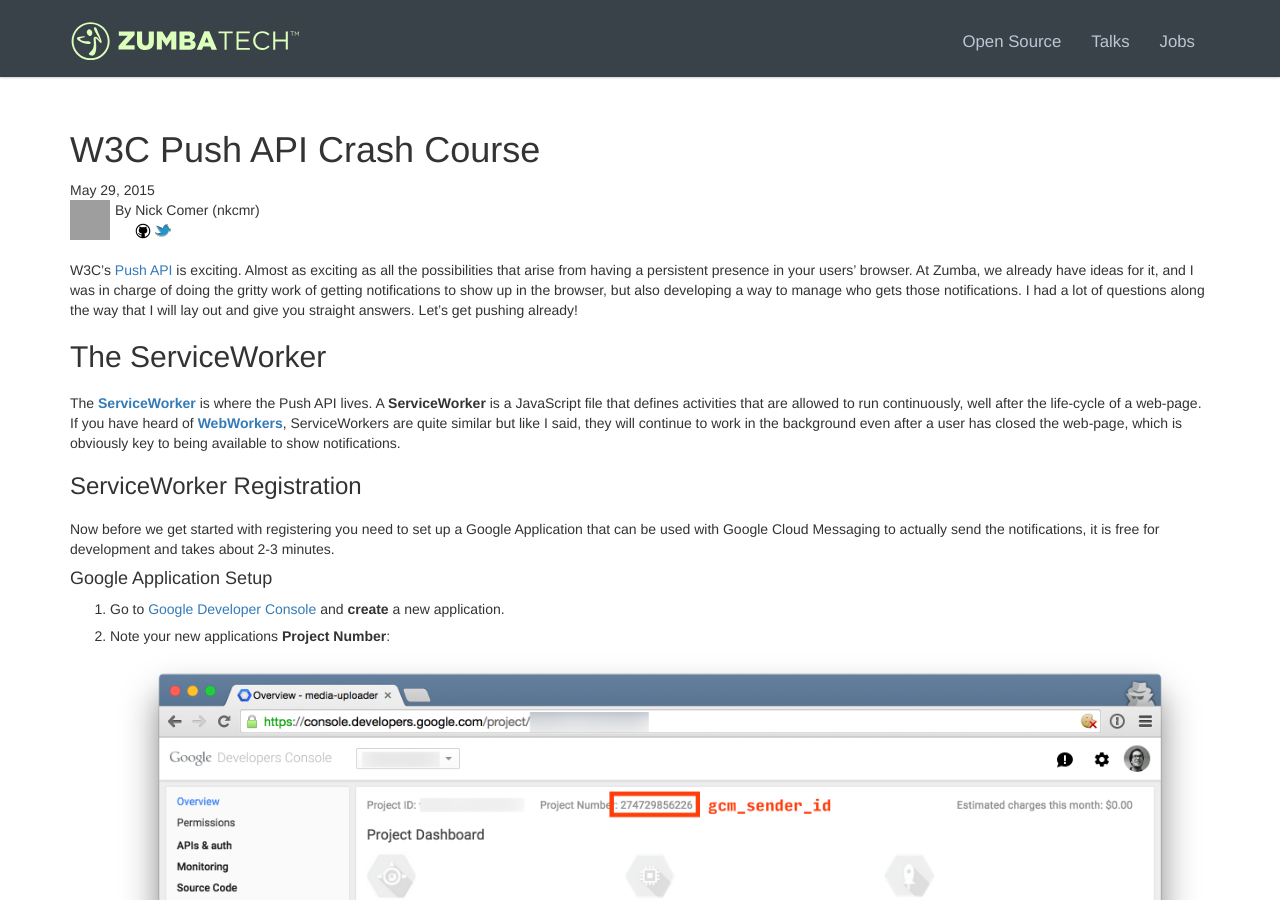
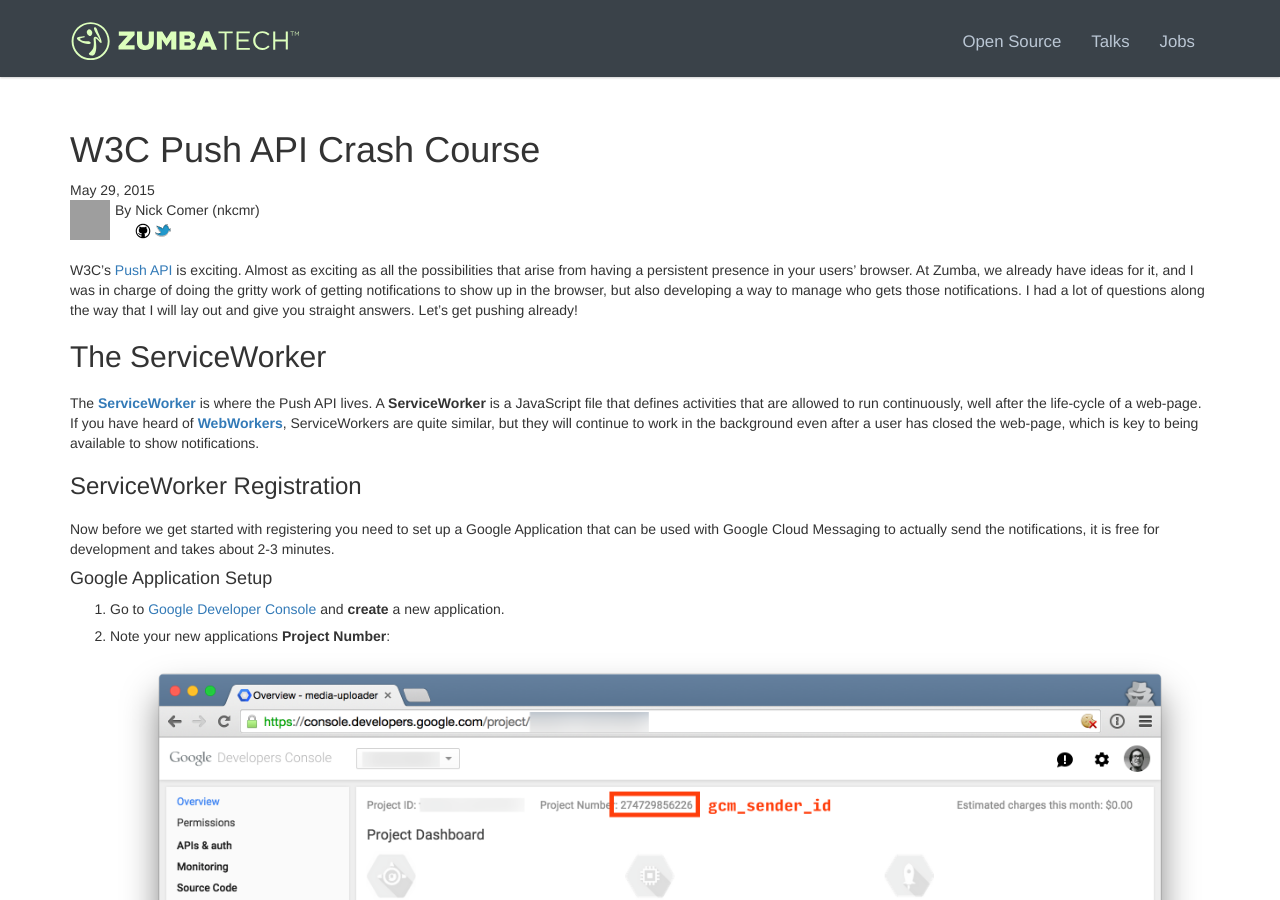
Before and after one commit to zumba/zumba.github.com, a Jekyll site: the page built from _posts/2015-05-29-chrome-push-api.md, in a window 1280 px wide and 900 px high. Built offline with Jekyll 4.4.1, drawn with Linux system fonts in a browser that asks for light colours; nearby versions of some CDN libraries; comment, search, counter and statistics services are not loaded; grey boxes are pictures that could not be loaded.

Commit message:
comment 2 edits

```diff
--- a/_posts/2015-05-29-chrome-push-api.md
+++ b/_posts/2015-05-29-chrome-push-api.md
@@ -8,7 +8,7 @@
 W3C’s [Push API](http://www.w3.org/TR/push-api/) is exciting. Almost as exciting as all the possibilities that arise from having a persistent presence in your users' browser. At Zumba, we already have ideas for it, and I was in charge of doing the gritty work of getting notifications to show up in the browser, but also developing a way to manage who gets those notifications. I had a lot of questions along the way that I will lay out and give you straight answers. Let's get pushing already!
 
 ## The ServiceWorker
-The [**ServiceWorker**](https://developer.mozilla.org/en-US/docs/Web/API/ServiceWorker) is where the Push API lives. A **ServiceWorker** is a JavaScript file that defines activities that are allowed to run continuously, well after the life-cycle of a web-page. If you have heard of [**WebWorkers**](https://developer.mozilla.org/en-US/docs/Web/API/Worker/Worker), ServiceWorkers are quite similar but like I said, they will continue to work in the background even after a user has closed the web-page, which is obviously key to being available to show notifications.
+The [**ServiceWorker**](https://developer.mozilla.org/en-US/docs/Web/API/ServiceWorker) is where the Push API lives. A **ServiceWorker** is a JavaScript file that defines activities that are allowed to run continuously, well after the life-cycle of a web-page. If you have heard of [**WebWorkers**](https://developer.mozilla.org/en-US/docs/Web/API/Worker/Worker), ServiceWorkers are quite similar, but they will continue to work in the background even after a user has closed the web-page, which is key to being available to show notifications.
 
 ### ServiceWorker Registration
 Now before we get started with registering you need to set up a Google Application that can be used with Google Cloud Messaging to actually send the notifications, it is free for development and takes about 2-3 minutes.
```
